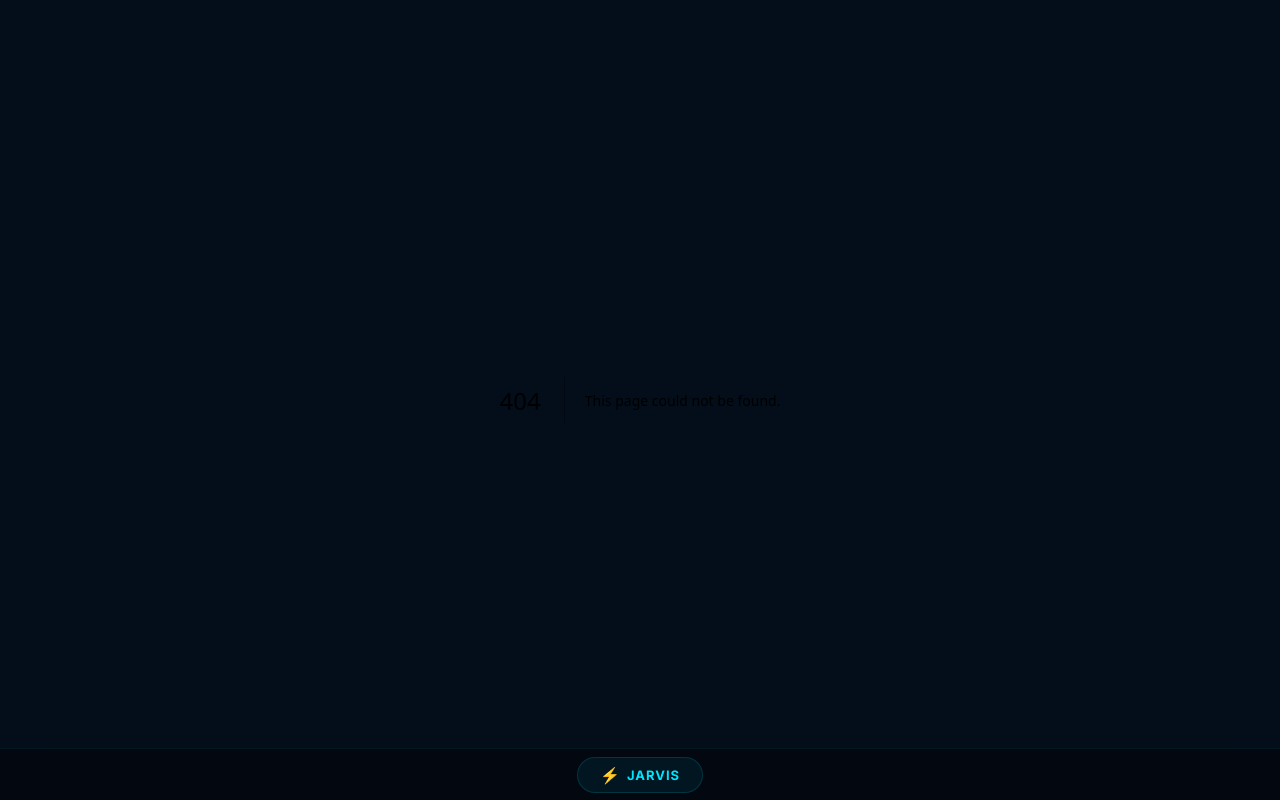
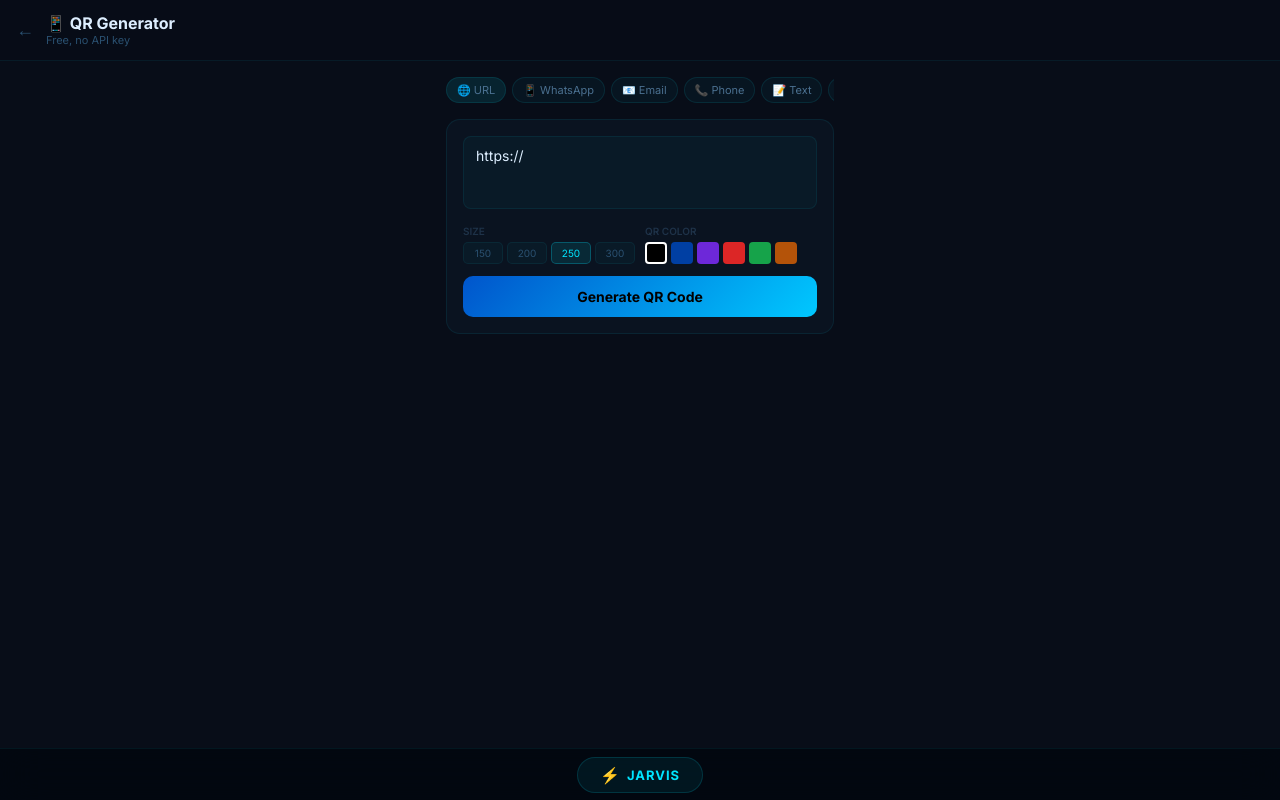
Before and after one commit to prashant998132-cpu/Apple, a Next.js app: page /qr in a window 1280 px wide. Before the commit this address had no page. Built offline with nearby package versions, Linux system fonts and the light colour scheme.

Commit message:
add: app/qr/page.tsx [v11.5]

```diff
--- /dev/null
+++ b/app/qr/page.tsx
@@ -0,0 +1,113 @@
+'use client'
+import { useState } from 'react'
+import Link from 'next/link'
+
+const PRESETS = [
+  { label: '🌐 URL', value: 'https://', prefix: 'https://' },
+  { label: '📱 WhatsApp', value: 'https://wa.me/91', prefix: 'https://wa.me/91' },
+  { label: '📧 Email', value: 'mailto:', prefix: 'mailto:' },
+  { label: '📞 Phone', value: 'tel:+91', prefix: 'tel:+91' },
+  { label: '📝 Text', value: '', prefix: '' },
+  { label: '🗺️ Maps', value: 'https://maps.google.com/?q=', prefix: 'https://maps.google.com/?q=' },
+]
+const SIZES = [150, 200, 250, 300]
+const COLORS_FG = ['000000', '003fa3', '6d28d9', 'dc2626', '16a34a', 'b45309']
+
+export default function QRPage() {
+  const [text, setText] = useState('https://')
+  const [size, setSize] = useState(250)
+  const [fgColor, setFgColor] = useState('000000')
+  const [bgColor, setBgColor] = useState('ffffff')
+  const [generated, setGenerated] = useState(false)
+  const [history, setHistory] = useState<Array<{text: string; url: string}>>([])
+
+  const qrUrl = text.trim()
+    ? `https://api.qrserver.com/v1/create-qr-code/?size=${size}x${size}&data=${encodeURIComponent(text)}&color=${fgColor}&bgcolor=${bgColor}&margin=10&format=png`
+    : null
+
+  function generate() {
+    if (!text.trim() || !qrUrl) return
+    setGenerated(true)
+    setHistory(h => [{ text: text.slice(0, 50), url: qrUrl }, ...h.slice(0, 4)])
+  }
+
+  return (
+    <div style={{ minHeight: '100vh', background: 'var(--bg-base)', color: 'var(--text-primary)', fontFamily: "'Inter', sans-serif", padding: '0 0 80px' }}>
+      <style>{`* { box-sizing: border-box } @keyframes fadeUp { from{opacity:0;transform:translateY(4px)} to{opacity:1;transform:translateY(0)} }`}</style>
+
+      <div style={{ background: 'rgba(8,13,24,0.95)', borderBottom: '1px solid rgba(0,229,255,0.07)', padding: '13px 16px', display: 'flex', alignItems: 'center', gap: '12px', backdropFilter: 'blur(12px)', position: 'sticky', top: 0, zIndex: 10 }}>
+        <Link href="/" style={{ color: '#2a5070', fontSize: '18px', textDecoration: 'none' }}>←</Link>
+        <div>
+          <div style={{ fontSize: '16px', fontWeight: 700, color: '#ddeeff' }}>📱 QR Generator</div>
+          <div style={{ fontSize: '11px', color: '#2a5070' }}>Free, no API key</div>
+        </div>
+      </div>
+
+      <div style={{ maxWidth: '420px', margin: '0 auto', padding: '16px' }}>
+        {/* Presets */}
+        <div style={{ display: 'flex', gap: '6px', marginBottom: '14px', overflowX: 'auto', paddingBottom: '2px' }}>
+          {PRESETS.map(p => (
+            <button key={p.label} onClick={() => { setText(p.value); setGenerated(false) }}
+              style={{ background: text.startsWith(p.prefix) && p.prefix ? 'rgba(0,229,255,0.1)' : 'rgba(0,229,255,0.04)', border: '1px solid rgba(0,229,255,0.1)', borderRadius: '20px', color: '#4a7090', cursor: 'pointer', padding: '5px 10px', fontSize: '11px', whiteSpace: 'nowrap', fontFamily: 'inherit', transition: 'all 0.12s' }}>
+              {p.label}
+            </button>
+          ))}
+        </div>
+
+        {/* Input */}
+        <div style={{ background: 'rgba(12,20,34,0.9)', border: '1px solid rgba(0,229,255,0.08)', borderRadius: '14px', padding: '16px', marginBottom: '14px' }}>
+          <textarea value={text} onChange={e => { setText(e.target.value); setGenerated(false) }} placeholder="URL, text, phone number..."
+            rows={3} style={{ width: '100%', background: 'rgba(0,229,255,0.03)', border: '1px solid rgba(0,229,255,0.08)', borderRadius: '8px', color: '#ddeeff', padding: '10px 12px', fontSize: '14px', outline: 'none', resize: 'none', fontFamily: 'inherit', marginBottom: '12px' }} />
+
+          {/* Settings */}
+          <div style={{ display: 'grid', gridTemplateColumns: '1fr 1fr', gap: '10px', marginBottom: '12px' }}>
+            <div>
+              <div style={{ fontSize: '10px', color: '#1e3248', marginBottom: '5px', fontWeight: 600 }}>SIZE</div>
+              <div style={{ display: 'flex', gap: '4px' }}>
+                {SIZES.map(s => <button key={s} onClick={() => setSize(s)} style={{ flex: 1, background: size === s ? 'rgba(0,229,255,0.1)' : 'rgba(0,229,255,0.03)', border: '1px solid', borderColor: size === s ? 'rgba(0,229,255,0.25)' : 'rgba(0,229,255,0.07)', borderRadius: '5px', color: size === s ? '#00e5ff' : '#2a5070', cursor: 'pointer', padding: '4px 2px', fontSize: '10px', fontFamily: 'inherit' }}>{s}</button>)}
+              </div>
+            </div>
+            <div>
+              <div style={{ fontSize: '10px', color: '#1e3248', marginBottom: '5px', fontWeight: 600 }}>QR COLOR</div>
+              <div style={{ display: 'flex', gap: '4px' }}>
+                {COLORS_FG.map(c => <button key={c} onClick={() => setFgColor(c)} style={{ width: '22px', height: '22px', borderRadius: '4px', background: '#' + c, border: fgColor === c ? '2px solid white' : '2px solid transparent', cursor: 'pointer', transition: 'all 0.1s' }} />)}
+              </div>
+            </div>
+          </div>
+
+          <button onClick={generate} disabled={!text.trim()}
+            style={{ width: '100%', background: text.trim() ? 'linear-gradient(135deg, #0055cc, #00c8ff)' : 'rgba(0,229,255,0.04)', border: 'none', borderRadius: '10px', color: text.trim() ? '#000' : '#1e3248', cursor: text.trim() ? 'pointer' : 'not-allowed', padding: '12px', fontSize: '14px', fontWeight: 700, transition: 'all 0.15s', fontFamily: 'inherit' }}>
+            Generate QR Code
+          </button>
+        </div>
+
+        {/* QR display */}
+        {generated && qrUrl && (
+          <div style={{ background: 'rgba(12,20,34,0.9)', border: '1px solid rgba(0,229,255,0.1)', borderRadius: '14px', padding: '20px', textAlign: 'center', animation: 'fadeUp 0.2s ease', marginBottom: '14px' }}>
+            <img src={qrUrl} alt="QR Code" style={{ borderRadius: '10px', border: '8px solid white', maxWidth: '100%', display: 'block', margin: '0 auto' }} />
+            <div style={{ marginTop: '14px', display: 'flex', gap: '8px', justifyContent: 'center' }}>
+              <a href={qrUrl} download="qr-code.png" style={{ background: 'rgba(0,229,255,0.1)', border: '1px solid rgba(0,229,255,0.2)', borderRadius: '8px', color: '#00e5ff', padding: '8px 16px', fontSize: '13px', textDecoration: 'none', fontWeight: 600 }}>↓ Download</a>
+              <button onClick={() => { navigator.share?.({ url: qrUrl, title: 'QR Code' }) || navigator.clipboard?.writeText(qrUrl) }}
+                style={{ background: 'rgba(52,211,153,0.1)', border: '1px solid rgba(52,211,153,0.2)', borderRadius: '8px', color: '#34d399', padding: '8px 16px', fontSize: '13px', cursor: 'pointer', fontFamily: 'inherit', fontWeight: 600 }}>Share</button>
+            </div>
+            <div style={{ marginTop: '10px', fontSize: '11px', color: '#1e3248', wordBreak: 'break-all' }}>{text.slice(0, 80)}{text.length > 80 ? '...' : ''}</div>
+          </div>
+        )}
+
+        {/* History */}
+        {history.length > 0 && (
+          <div style={{ background: 'rgba(12,20,34,0.8)', border: '1px solid rgba(0,229,255,0.06)', borderRadius: '12px', padding: '14px' }}>
+            <div style={{ fontSize: '11px', color: '#1e3248', marginBottom: '10px', fontWeight: 600, letterSpacing: '0.5px' }}>RECENT</div>
+            {history.map((h, i) => (
+              <button key={i} onClick={() => { setText(h.text.includes('...') ? text : h.text); setGenerated(false) }}
+                style={{ width: '100%', background: 'none', border: 'none', borderBottom: i < history.length-1 ? '1px solid rgba(255,255,255,0.03)' : 'none', padding: '7px 0', cursor: 'pointer', display: 'flex', alignItems: 'center', gap: '10px', textAlign: 'left', fontFamily: 'inherit' }}>
+                <img src={h.url} alt="" style={{ width: '36px', height: '36px', borderRadius: '4px', border: '2px solid white', flexShrink: 0 }} />
+                <span style={{ fontSize: '12px', color: '#4a7090', wordBreak: 'break-all' }}>{h.text}</span>
+              </button>
+            ))}
+          </div>
+        )}
+      </div>
+    </div>
+  )
+}
```
